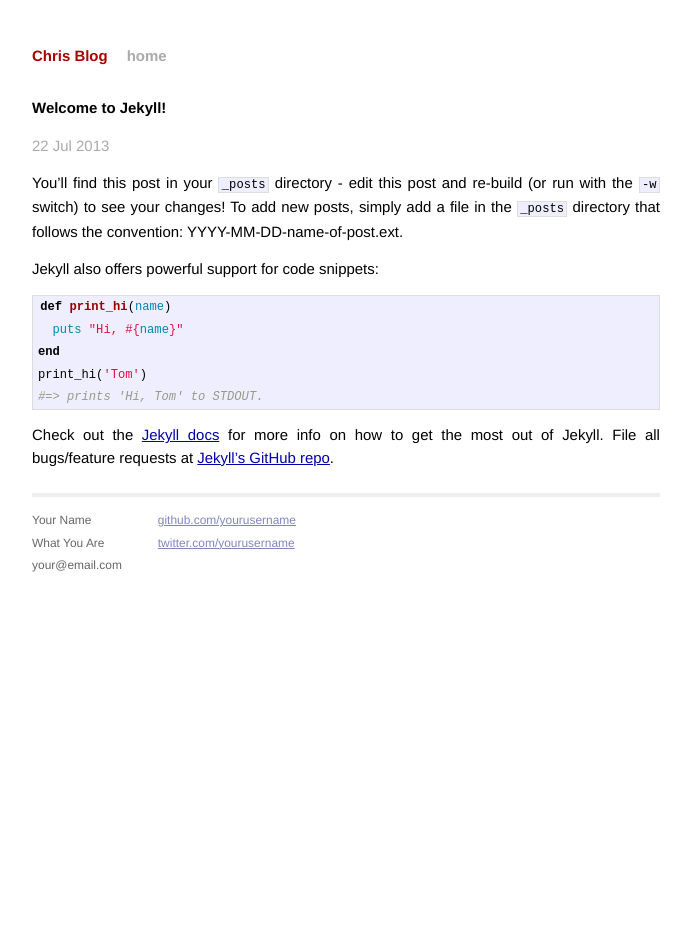
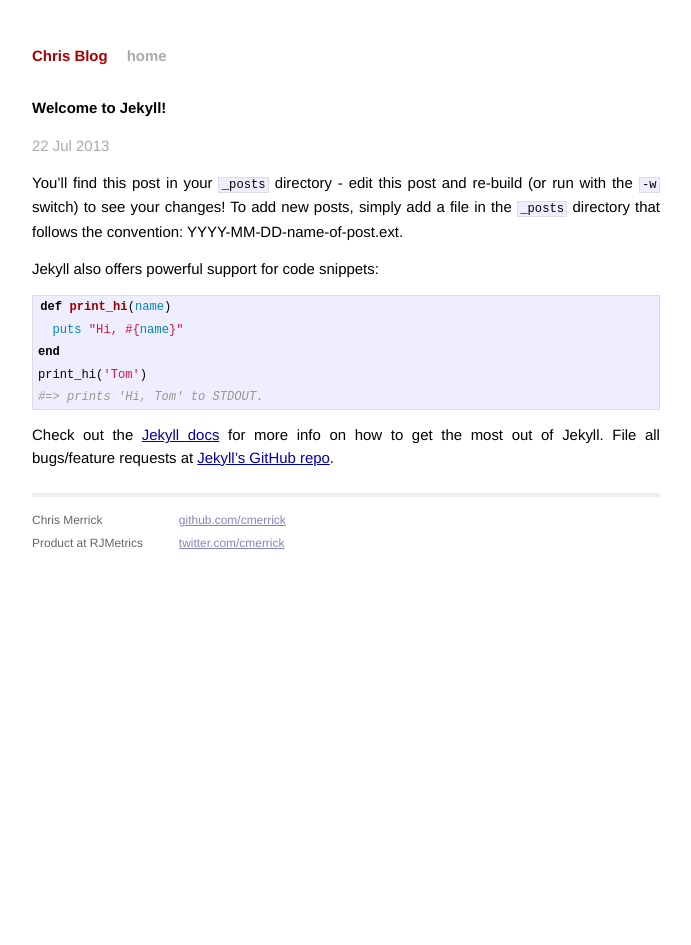
Before and after one commit to cmerrick/cmerrick.github.io, a Jekyll site: the page built from _posts/2013-07-22-test-post-one.markdown, in a window 1280 px wide. Shown: the whole page, without its empty margins (294-985 px from the left). Built offline with Jekyll 4.4.1, drawn with Linux system fonts in a browser that asks for light colours.

Commit message:
fix personal info

```diff
--- a/_layouts/default.html
+++ b/_layouts/default.html
@@ -27,15 +27,14 @@
             <div class="footer">
               <div class="contact">
                 <p>
-                  Your Name<br />
-                  What You Are<br />
-                  your@email.com
+                  Chris Merrick<br />
+                  Product at RJMetrics<br />
                 </p>
               </div>
               <div class="contact">
                 <p>
-                  <a href="http://github.com/yourusername/">github.com/yourusername</a><br />
-                  <a href="http://twitter.com/yourusername/">twitter.com/yourusername</a><br />
+                  <a href="http://github.com/cmerrick/">github.com/cmerrick</a><br />
+                  <a href="http://twitter.com/cmerrick/">twitter.com/cmerrick</a><br />
                 </p>
               </div>
             </div>
```
